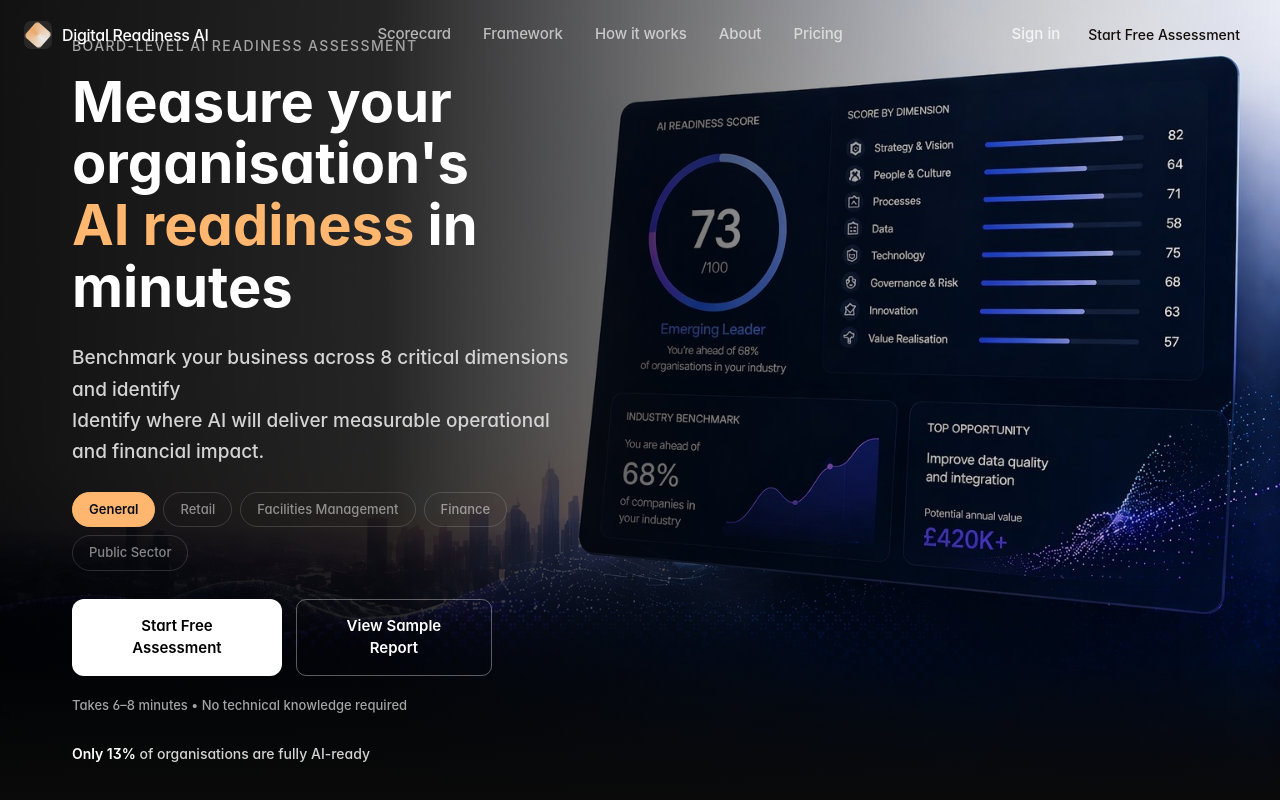
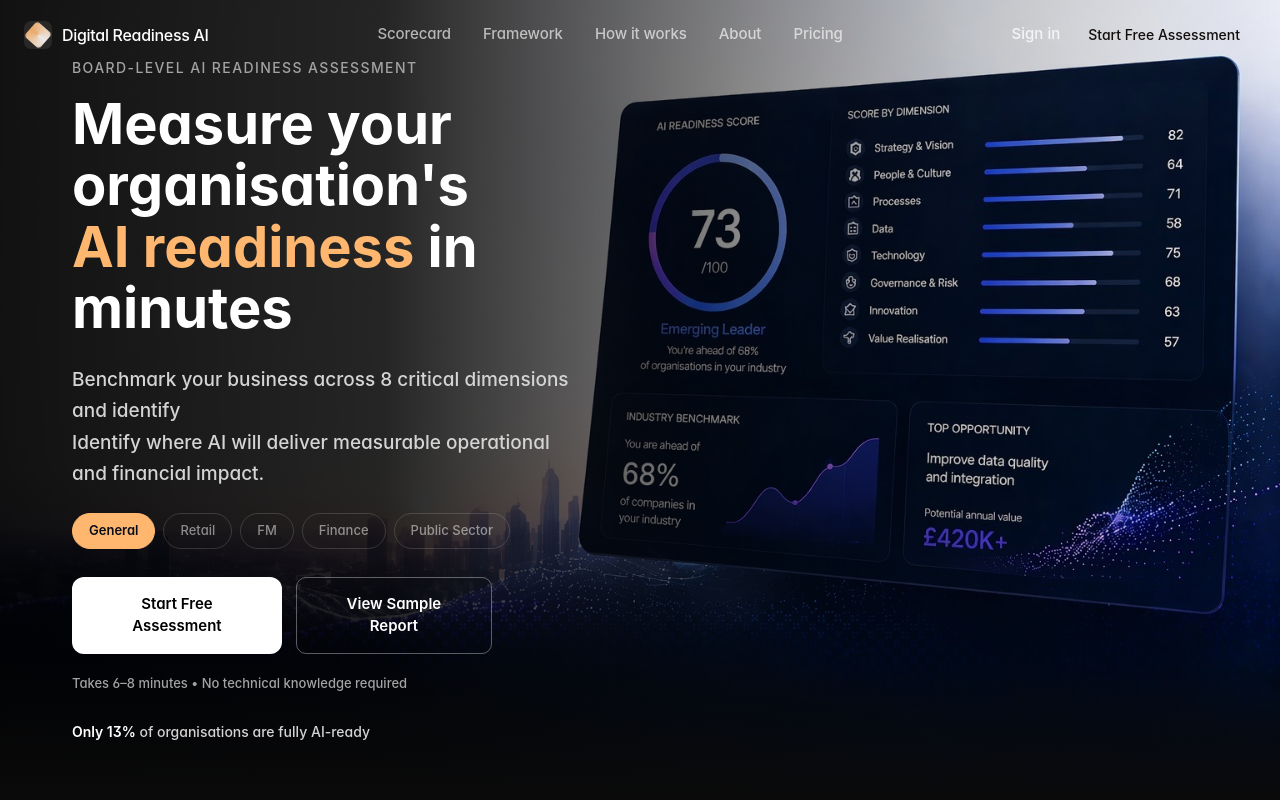
Before and after one commit to Marley353/ai-readiness-app, a Next.js app: page / in a window 1280 px wide. Shown: the top 800 px of the page. Built offline with nearby package versions, Linux system fonts and the light colour scheme; no server answers.

Commit message:
fix: hero View Sample Report smooth-scrolls + industry buttons on one line
- Replace Link with button + scrollIntoView for View Sample Report
- Shorten "Facilities Management" to "FM" so all industry buttons fit on one row

https://claude.ai/code/session_014xYYf2cAaKwTLPR2CSbo6w

```diff
--- a/components/landing/hero.tsx
+++ b/components/landing/hero.tsx
@@ -1,9 +1,14 @@
 "use client";
 
 import { useState } from "react";
-import Link from "next/link";
 
-const INDUSTRIES = ["General", "Retail", "Facilities Management", "Finance", "Public Sector"];
+const INDUSTRIES = [
+  { key: "General", label: "General" },
+  { key: "Retail", label: "Retail" },
+  { key: "Facilities Management", label: "FM" },
+  { key: "Finance", label: "Finance" },
+  { key: "Public Sector", label: "Public Sector" },
+];
 
 function getIndustryHook(industry: string): string {
   switch (industry) {
@@ -22,6 +27,11 @@ function getIndustryHook(industry: string): string {
 
 export function Hero() {
   const [industry, setIndustry] = useState("General");
+
+  const handleSampleReport = () => {
+    const el = document.getElementById("scorecard-preview");
+    if (el) el.scrollIntoView({ behavior: "smooth" });
+  };
 
   const handleStart = () => {
     if (industry !== "General") {
@@ -127,21 +137,21 @@ export function Hero() {
         <div style={{ display: "flex", flexWrap: "wrap", gap: 8, marginBottom: 28 }} className="hero-industry">
           {INDUSTRIES.map((item) => (
             <button
-              key={item}
-              onClick={() => setIndustry(item)}
+              key={item.key}
+              onClick={() => setIndustry(item.key)}
               style={{
                 padding: "7px 16px",
                 borderRadius: 999,
                 fontSize: 13,
-                fontWeight: industry === item ? 600 : 460,
-                background: industry === item ? "var(--lavender-glow)" : "transparent",
-                color: industry === item ? "#080D1A" : "rgba(255,255,255,0.5)",
-                border: `1px solid ${industry === item ? "var(--lavender-glow)" : "rgba(255,255,255,0.15)"}`,
+                fontWeight: industry === item.key ? 600 : 460,
+                background: industry === item.key ? "var(--lavender-glow)" : "transparent",
+                color: industry === item.key ? "#080D1A" : "rgba(255,255,255,0.5)",
+                border: `1px solid ${industry === item.key ? "var(--lavender-glow)" : "rgba(255,255,255,0.15)"}`,
                 cursor: "pointer",
                 transition: "all 200ms ease",
               }}
             >
-              {item}
+              {item.label}
             </button>
           ))}
         </div>
@@ -155,24 +165,23 @@ export function Hero() {
           >
             Start Free Assessment
           </button>
-          <Link
-            href="#scorecard-preview"
+          <button
+            onClick={handleSampleReport}
             style={{
-              display: "inline-block",
               padding: "15px 32px",
               background: "transparent",
               color: "#fff",
               fontWeight: 600,
               borderRadius: 10,
               border: "1px solid rgba(255,255,255,0.35)",
-              textDecoration: "none",
               fontSize: 15,
               textAlign: "center",
+              cursor: "pointer",
               transition: "all 150ms",
             }}
           >
             View Sample Report
-          </Link>
+          </button>
         </div>
 
         <p style={{ fontSize: 13, color: "#a3a3a3", marginBottom: 28 }}>
```
